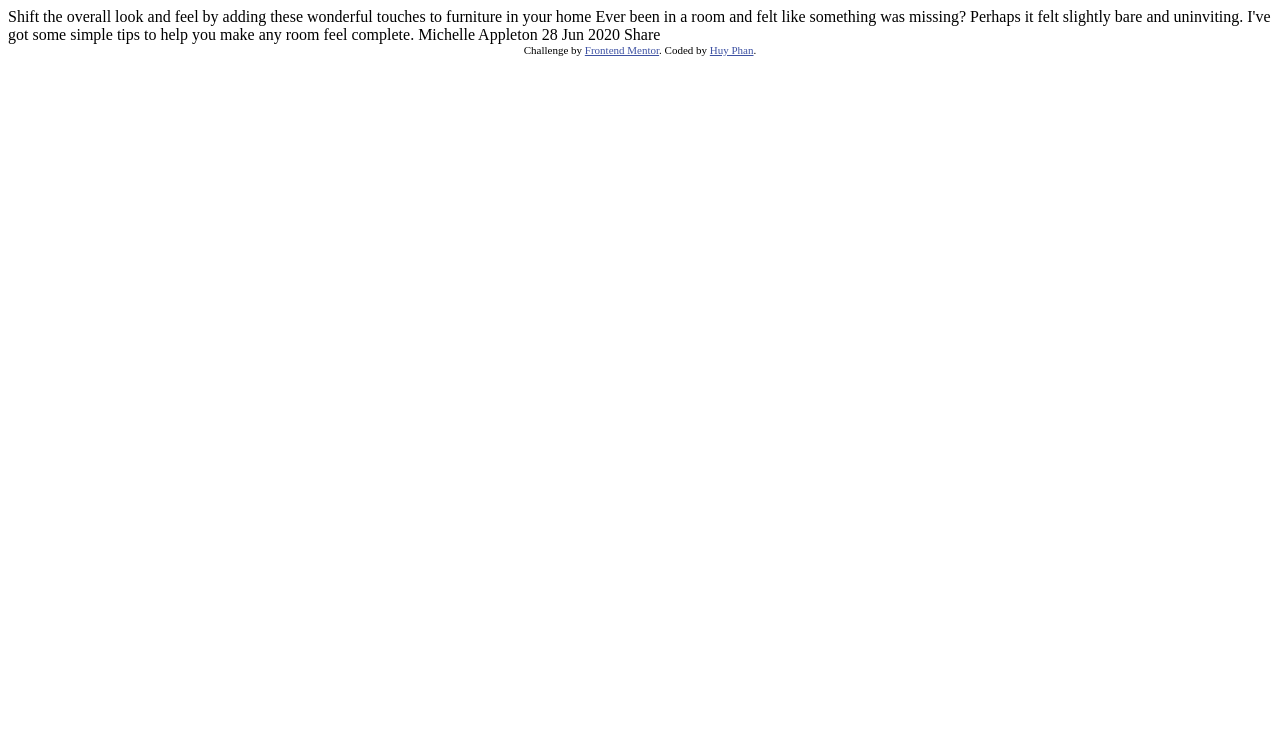
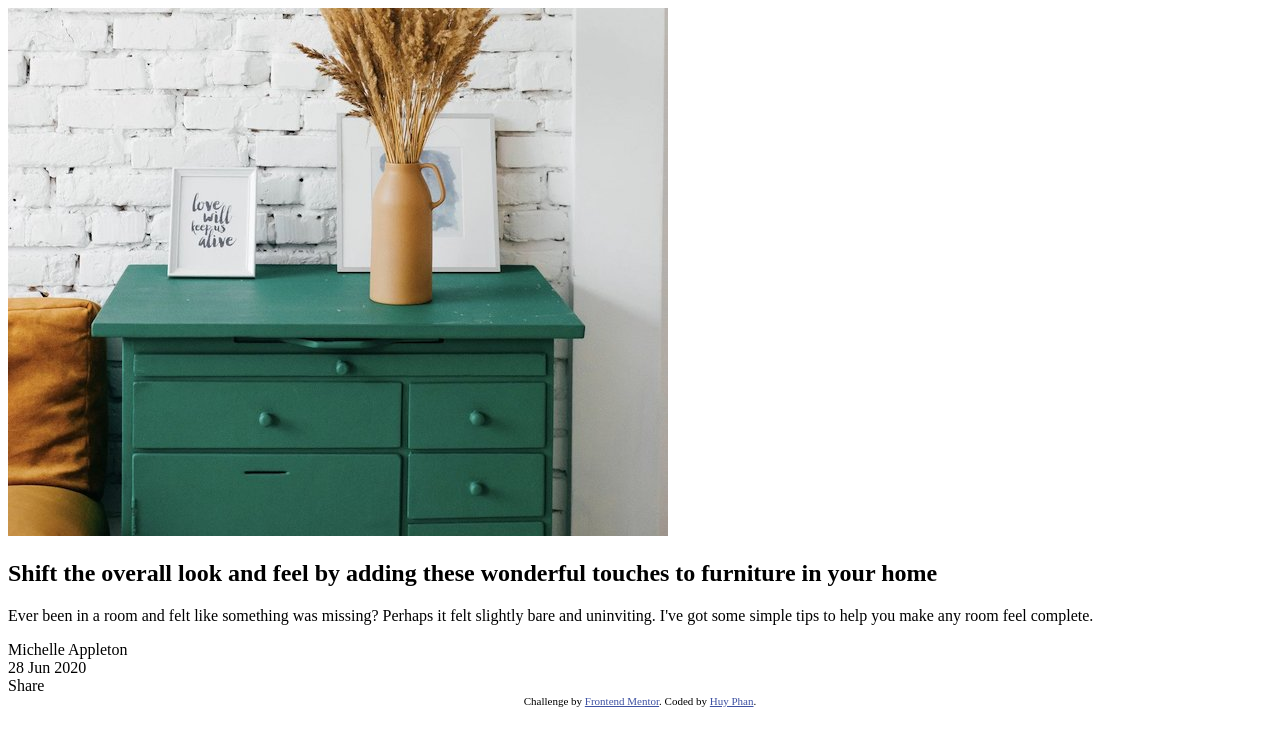
Before and after one commit to huyphan2210/article-preview-component, a plain HTML site: page index.html in a window 1280 px wide. Drawn offline with Linux system fonts and the light colour scheme.

Commit message:
Create the structure of html

```diff
--- a/index.html
+++ b/index.html
@@ -11,22 +11,32 @@
   <link rel="stylesheet" href="./style.css">
 </head>
 <body>
-
+  <main>
+    <img src="./images/drawers.jpg" alt="Drawer">
+    <article>
+      <h1>
         Shift the overall look and feel by adding these wonderful
         touches to furniture in your home
-
+      </h1>
+      <p>
         Ever been in a room and felt like something was missing? Perhaps
         it felt slightly bare and uninviting. I've got some simple tips
         to help you make any room feel complete.
-
-  Michelle Appleton
-  28 Jun 2020
-
+      </p>
+      <div class="author">
+        <div class="nameAndDate">
+          <div class="name">Michelle Appleton</div>
+          <div class="date">28 Jun 2020</div>
+        </div>
+        <div class="share">
           Share
-
-  <div class="attribution">
+        </div>
+      </div>
+    </article>
+  </main>
+  <footer class="attribution">
     Challenge by <a href="https://www.frontendmentor.io?ref=challenge" target="_blank">Frontend Mentor</a>.
     Coded by <a href="https://github.com/huyphan2210" target="_blank">Huy Phan</a>.
-  </div>
+  </footer>
 </body>
 </html>
```
Lines whose indentation alone changed are shown as unchanged.
